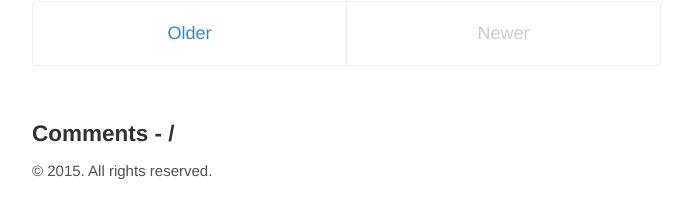
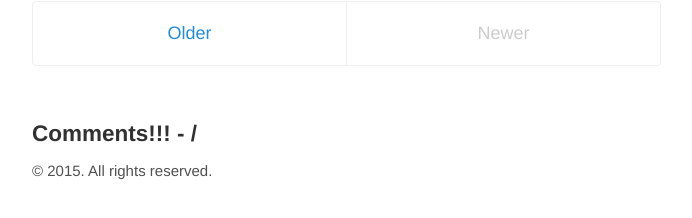
Before and after one commit to zslajchrt/zslajchrt.github.io, a Jekyll site: the page built from index.html, in a window 1280 px wide. Shown: the part 378-596 px from the top of the page, without its empty margins (293-985 px from the left). Built offline with Jekyll 4.4.1, drawn with Linux system fonts in a browser that asks for light colours; the list of posts is cut into pages by our own code; comment, search, counter and statistics services are not loaded.

```diff
--- a/_layouts/default.html
+++ b/_layouts/default.html
@@ -15,7 +15,7 @@
 
       <main>
         {{ content }}
-        <h3>Comments - {{ site.disqusid }}{{ page.url | replace:'index.html','' }}</h3>
+        <h3>Comments!!! - {{ site.disqusid }}{{ page.url | replace:'index.html','' }}</h3>
         {% include comments.html %}
       </main>
 
```
